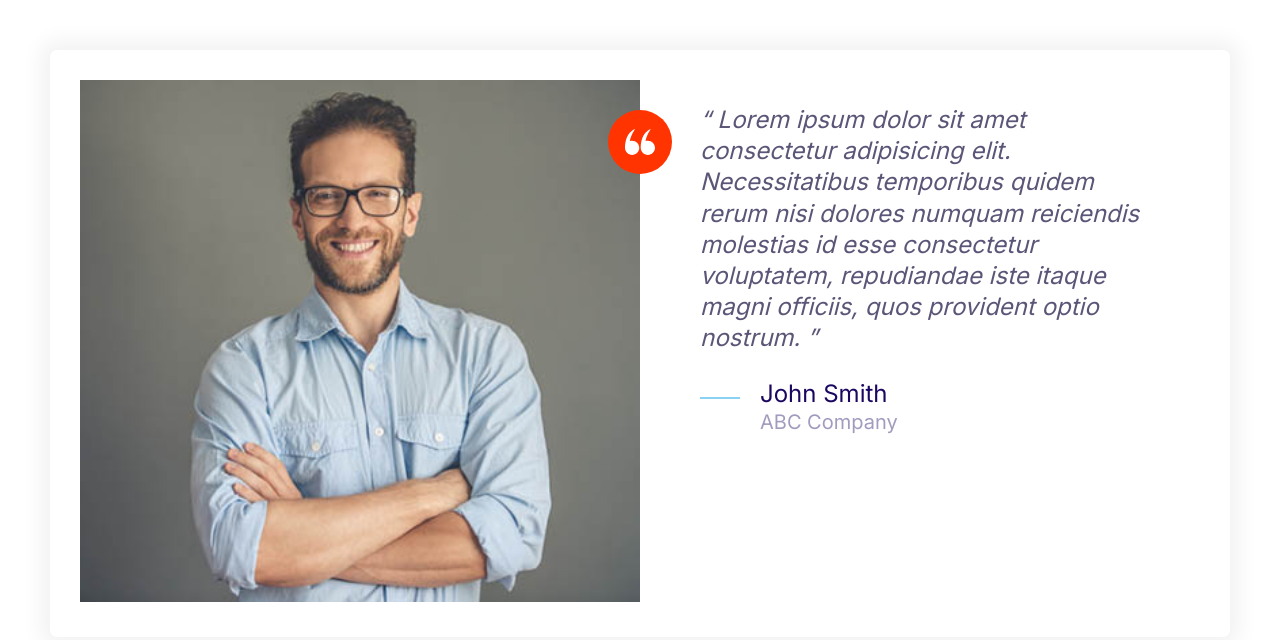
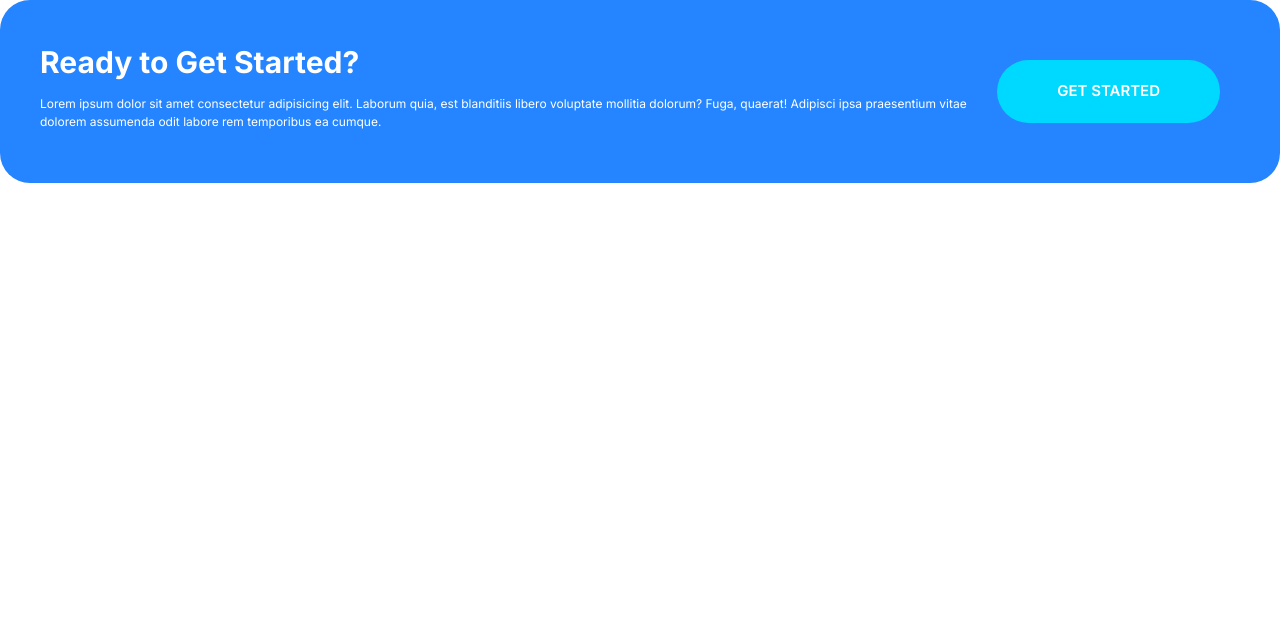
Before and after one commit to MilitsaTsvetkova/Cloudify, a plain HTML site: page index.html in a window 1280 px wide. Drawn offline with Linux system fonts and the light colour scheme.

Commit message:
added callout

```diff
--- a/css/styles.css
+++ b/css/styles.css
@@ -263,7 +263,10 @@ a {
     color: #fff;
 }
 
-
+.btn--stretched {
+    padding-left: 6rem;
+    padding-right: 6rem;
+}
 
 @media screen and (min-width:1024px) {
     .btn {
@@ -522,3 +525,45 @@ a {
         margin-left: 6rem;
     }
 }
+
+
+/* Callout */
+.callout {
+    padding: 4rem;
+    border-radius: 30px;
+}
+
+.callout--primary {
+    background: var(--color-primary);
+    color: #fff;
+}
+
+.callout__heading {
+    color: #fff;
+    margin-top: 0;
+    font-size: 3rem;
+}
+
+.callout .btn {
+    align-self: center;
+    justify-self: center;
+}
+
+.callout__content {
+    text-align: center;
+}
+
+@media screen and (min-width:768px) {
+    .callout .grid--cols-2 {
+        grid-template-columns: 1fr auto;
+    }
+
+    .callout__content {
+        text-align: left;
+    }
+
+    .callout .btn {
+        justify-self: start;
+        margin: 0 2rem;
+    }
+}
--- a/index.html
+++ b/index.html
@@ -14,38 +14,19 @@
     <link rel="stylesheet" href="./css/normalize.css" />
     <link rel="stylesheet" href="./css/styles.css" />
   </head>
-  <body style="padding: 5rem">
-    <div class="card testimonial">
+  <body>
+    <div class="callout callout--primary">
       <div class="grid grid--cols-2">
-        <div class="testimonial__image">
-          <img src="images/testimonial.jpg" alt="A happy smiling customer" />
-          <span class="icon-container icon-container--accent">
-            <svg class="icon icon--white icon--small">
-              <use xlink:href="icons/sprite.svg#quotes"></use>
-            </svg>
-          </span>
+        <div class="callout__content">
+          <h2 class="callout__heading">Ready to Get Started?</h2>
+          <p>
+            Lorem ipsum dolor sit amet consectetur adipisicing elit. Laborum
+            quia, est blanditiis libero voluptate mollitia dolorum? Fuga,
+            quaerat! Adipisci ipsa praesentium vitae dolorem assumenda odit
+            labore rem temporibus ea cumque.
+          </p>
         </div>
-        <blockquote class="quote">
-          <p class="quote__text">
-            Lorem ipsum dolor sit amet consectetur adipisicing elit.
-            Necessitatibus temporibus quidem rerum nisi dolores numquam
-            reiciendis molestias id esse consectetur voluptatem, repudiandae
-            iste itaque magni officiis, quos provident optio nostrum.
-          </p>
-          <footer>
-            <div class="media">
-              <div class="media__image">
-                <svg class="icon icon--primary quote__line">
-                  <use xlink:href="icons/sprite.svg#line"></use>
-                </svg>
-              </div>
-              <div class="media__body">
-                <h3 class="media__title quote__author">John Smith</h3>
-                <p class="quote__company">ABC Company</p>
-              </div>
-            </div>
-          </footer>
-        </blockquote>
+        <a href="#" class="btn btn--secondary btn--stretched">Get Started</a>
       </div>
     </div>
   </body>
```
Also changed, not shown: components/callout.html (added, +14 -0 lines).
